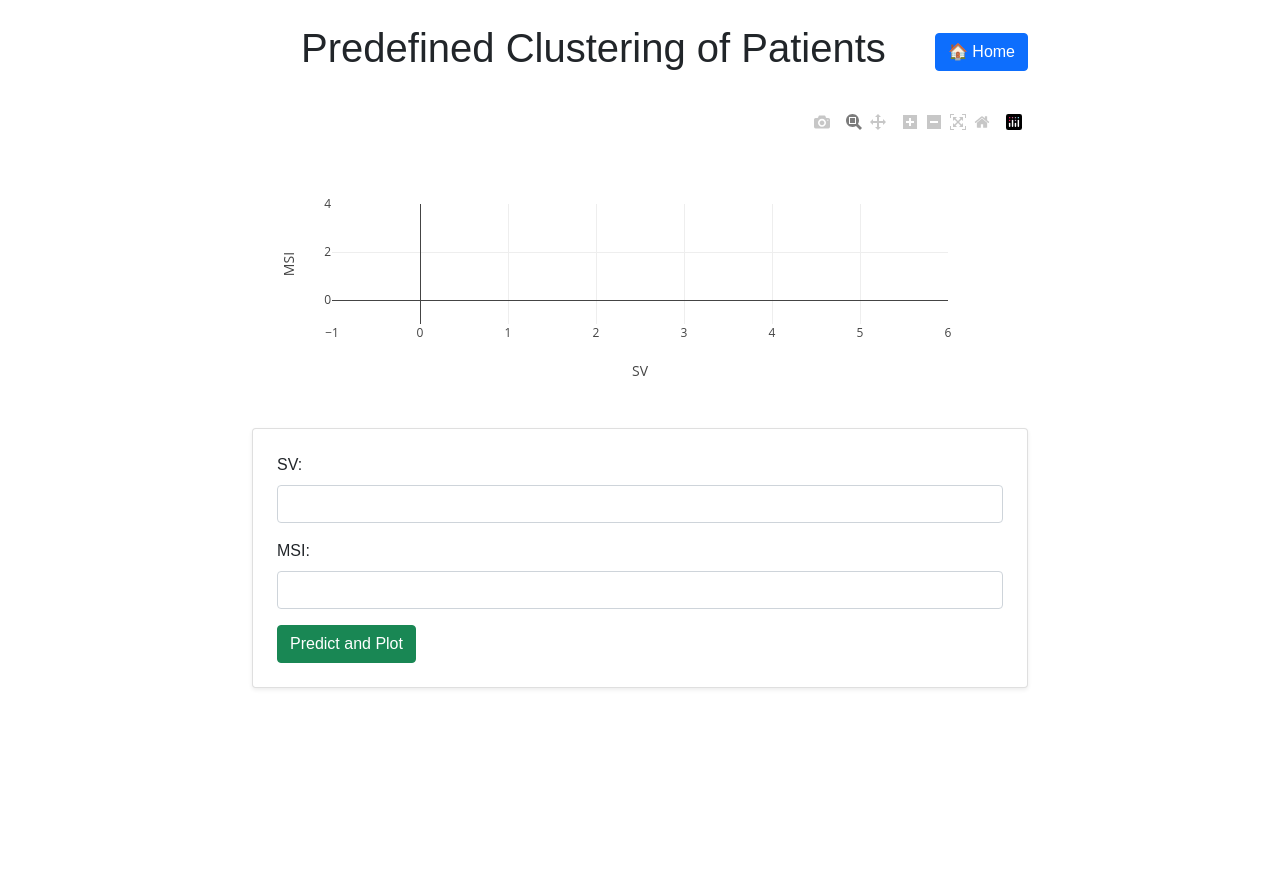
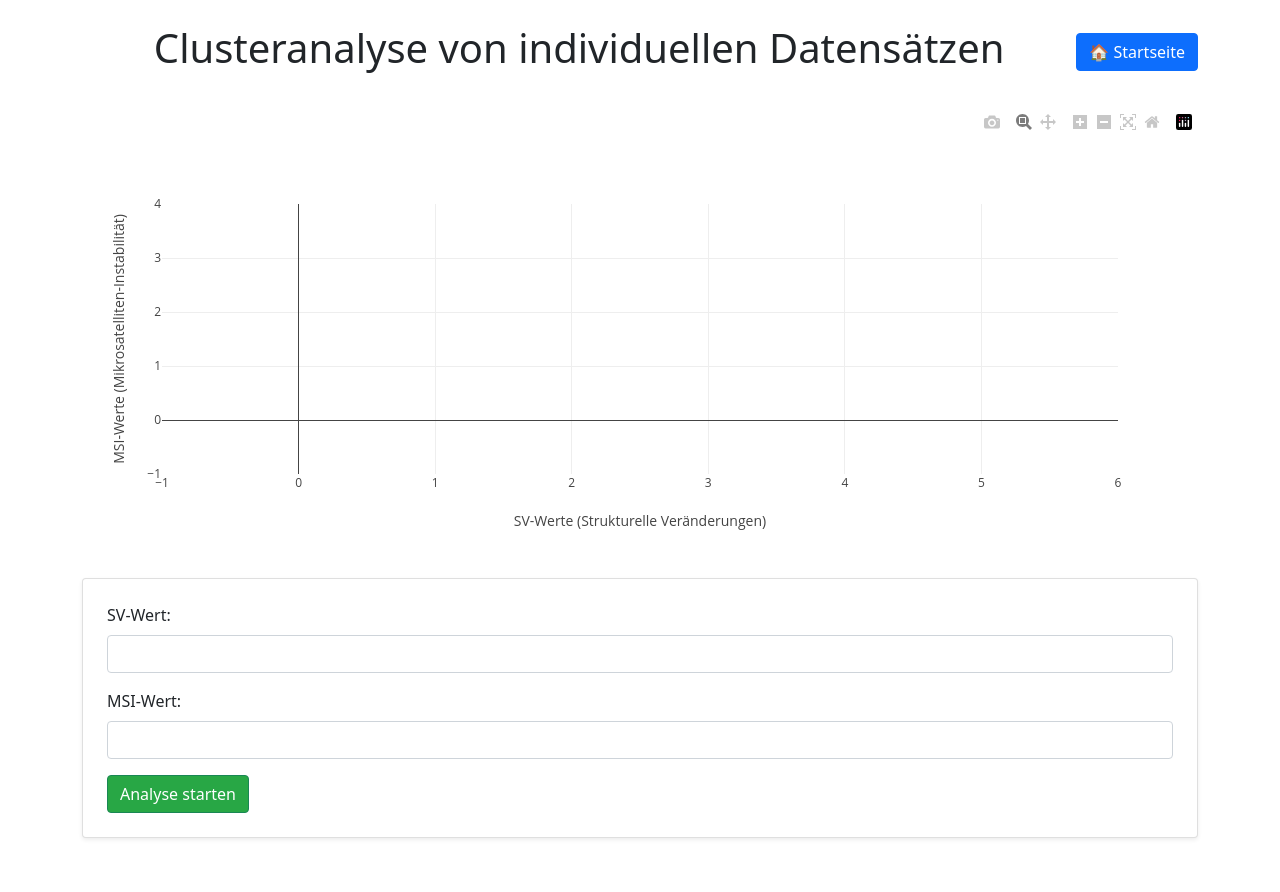
Before and after one commit to BlubiRub/GeneCore, a Flask app: page /clustering in a window 1280 px wide. Before the commit the page ends 689 px from the top, so only its background shows below. Run offline with Flask 3, Linux system fonts and the light colour scheme; data that the repository does not hold is empty; parts of the project's set-up code (start-up, migrations or seed data) failed here and were passed over; some libraries are stand-ins or nearby versions.

Commit message:
adjusted text segments

```diff
--- a/templates/clustering.html
+++ b/templates/clustering.html
@@ -1,44 +1,54 @@
 <!DOCTYPE html>
-<html lang="en">
+<html lang="de">
 <head>
     <meta charset="UTF-8">
     <meta name="viewport" content="width=device-width, initial-scale=1.0">
-    <title>Patient Clustering</title>
+    <title>GeneCore | Clusteranalyse von individuellen Datensätzen</title>
 
     <!-- Bootstrap 5.1.3 -->
     <link href="https://cdn.jsdelivr.net/npm/bootstrap@5.1.3/dist/css/bootstrap.min.css" rel="stylesheet">
     <script src="https://cdn.plot.ly/plotly-latest.min.js"></script>
 
     <style>
-        body {
-            font-family: Arial, sans-serif;
-            height: 100vh; /* Full viewport height */
-            overflow: hidden; /* Prevent scrolling */
-            padding-bottom: 20px; /* Add space for footer */
+        #chart, .form-container {
+            width: 100%;
+            max-width: 1200px; /* Optional: Grenze für große Bildschirme */
+            margin: 0 auto; /* Zentriert das Element */
         }
-        #chart {
-            width: 100%; /* Take full width */
-            height: 300px; /* Limit height to prevent overflow */
-            margin-bottom: 20px;
+
+        .result-container {
+            margin-top: 30px;
         }
-        .container {
-            max-width: 800px;
+        .result-card {
+            background-color: #f9f9f9;
+            padding: 20px;
+            border-radius: 8px;
+            box-shadow: 0 2px 10px rgba(0,0,0,0.1);
         }
-        .form-container, .result-container {
-            margin-bottom: 20px;
+
+        .result-card h4, .result-card h5 {
+            margin-bottom: 10px;
         }
-        .form-container, .result-container {
-            max-width: 100%; /* Allow them to fit better */
-            overflow: hidden; /* Prevent overflow */
+
+        .result-card .badge {
+            font-size: 1.1em;
+        }
+
+        .btn-success {
+            background-color: #28a745;
+        }
+
+        .text-primary {
+            color: #007bff !important;
         }
     </style>
 </head>
 <body class="container py-4">
 
     <div class="d-flex justify-content-between align-items-center mb-4">
-        <h1 class="text-center flex-grow-1">Predefined Clustering of Patients</h1>
+        <h1 class="text-center flex-grow-1">Clusteranalyse von individuellen Datensätzen</h1>
         <!-- Home Button using Flask url_for -->
-        <a href="{{ url_for('landing_page') }}" class="btn btn-primary">🏠 Home</a>
+        <a href="{{ url_for('landing_page') }}" class="btn btn-primary">🏠 Startseite</a>
     </div>
 
     <!-- Chart container -->
@@ -48,29 +58,31 @@
     <div class="form-container card p-4 shadow-sm">
         <form id="predictForm">
             <div class="mb-3">
-                <label for="sv" class="form-label">SV:</label>
+                <label for="sv" class="form-label">SV-Wert:</label>
                 <input type="number" step="0.01" id="sv" name="sv" class="form-control" required>
             </div>
             <div class="mb-3">
-                <label for="msi" class="form-label">MSI:</label>
+                <label for="msi" class="form-label">MSI-Wert:</label>
                 <input type="number" step="0.01" id="msi" name="msi" class="form-control" required>
             </div>
-            <button type="submit" class="btn btn-success">Predict and Plot</button>
+            <button type="submit" class="btn btn-success">Analyse starten</button>
         </form>
     </div>
 
     <!-- Display Predicted Cluster Group -->
     <div class="result-container">
-        <h4 id="predictedClusterOutput" class="text-primary"></h4>
-        <h5 id="treatmentOption" class="text-success"></h5>
+        <div class="result-card" id="resultCard" style="display:none;">
+            <h4 id="predictedClusterOutput" class="text-primary"></h4>
+            <h5 id="treatmentOption" class="text-success"></h5>
+        </div>
     </div>
 
     <script>
         // Fetch initial patient data and render the plot
         let plotData = [];
         let layout = {
-            xaxis: { title: 'SV' },
-            yaxis: { title: 'MSI' }
+            xaxis: { title: 'SV-Werte (Strukturelle Veränderungen)' },
+            yaxis: { title: 'MSI-Werte (Mikrosatelliten-Instabilität)' }
         };
 
         function renderInitialPlot() {
@@ -111,7 +123,7 @@
             const sv = parseFloat(document.getElementById('sv').value);
 
             if (isNaN(msi) || isNaN(sv)) {
-                alert("Please enter valid numbers for MSI and SV.");
+                alert("Bitte geben Sie gültige Zahlen für MSI und SV ein.");
                 return;
             }
 
@@ -126,10 +138,10 @@
                 const treatmentOption = data.treatment_option;
 
                 document.getElementById('predictedClusterOutput').innerText =
-                    `Predicted Cluster: ${predictedClusterName}`;
+                    `Vorhergesagter Cluster: ${predictedClusterName}`;
 
                 document.getElementById('treatmentOption').innerText =
-                    `Recommended Treatment: ${treatmentOption}`;
+                    `Empfohlene Behandlung: ${treatmentOption}`;
 
                 const predictedTrace = {
                     x: [sv],
@@ -141,6 +153,9 @@
                 };
 
                 Plotly.react('chart', [...plotData, predictedTrace], layout);
+
+                // Anzeigen des Ergebnisbereichs
+                document.getElementById('resultCard').style.display = 'block';
             })
             .catch(error => console.error('Error:', error));
         });
```
Also changed, not shown: templates/landing_page.html (+18 -9 lines).
